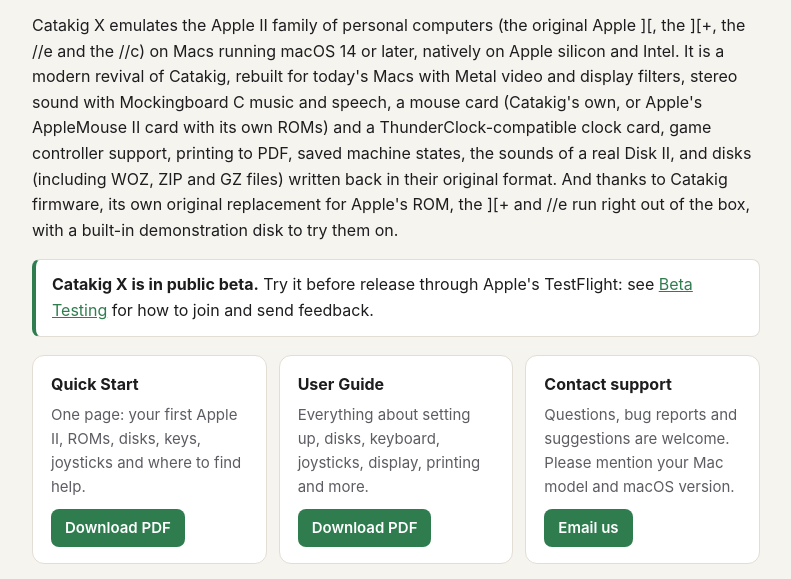
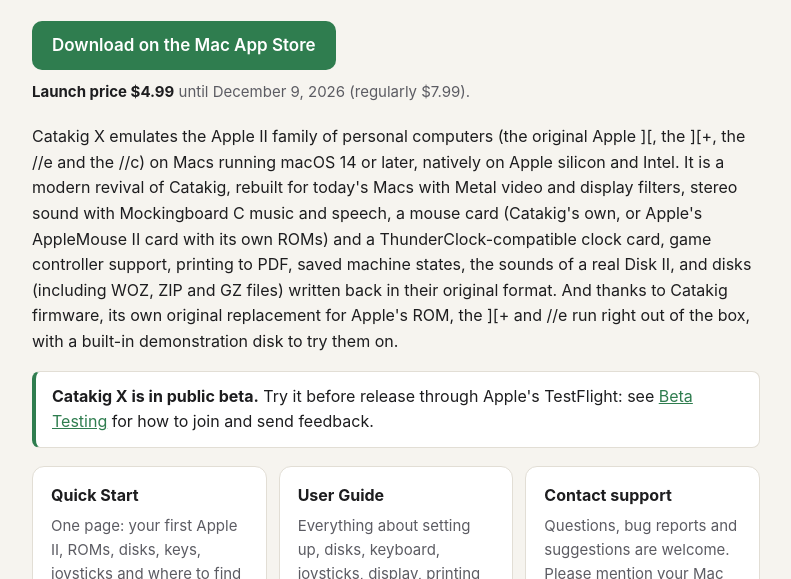
Before and after one commit to catakigx/Catakig-X, a plain HTML site: page docs/index.html in a window 1280 px wide. Shown: the part 220-799 px from the top of the page, without its empty margins (244-1035 px from the left). Drawn offline with Linux system fonts and the light colour scheme.

Commit message:
Support site: Mac App Store download button and launch price
The launch price line hides itself after December 9, 2026 and sits
between LAUNCH-PRICE markers for easy removal.

Co-Authored-By: Claude Opus 5.5 <noreply@anthropic.com>
Claude-Session: https://claude.ai/code/session_01JjCmPDMW7KgGRVkH9uv7go

```diff
--- a/docs/index.html
+++ b/docs/index.html
@@ -30,6 +30,16 @@
     <p>A retro 8-bit computer emulator for the Mac.</p>
   </div>
 </section>
+
+<div class="get">
+  <a class="button big" href="https://apps.apple.com/us/app/catakig-x/id6828658053">Download on the Mac App Store</a>
+  <!-- LAUNCH-PRICE:BEGIN  Launch price ends December 9, 2026. The script hides it after that date; delete this block (and the script below) whenever convenient. -->
+  <p class="price" id="launch-price"><strong>Launch price $4.99</strong> until December 9, 2026 (regularly $7.99).</p>
+  <script>
+    if (new Date() >= new Date("2026-12-10T00:00:00-08:00")) document.getElementById("launch-price").hidden = true;
+  </script>
+  <!-- LAUNCH-PRICE:END -->
+</div>
 
 <p>Catakig X emulates the Apple II family of personal computers (the original <span class="nw">Apple ][</span>, the <span class="nw">][+</span>, the <span class="nw">//e</span> and the <span class="nw">//c</span>) on Macs running macOS 14 or later, natively on Apple silicon and Intel. It is a modern revival of Catakig, rebuilt for today's Macs with Metal video and display filters, stereo sound with Mockingboard C music and speech, a mouse card (Catakig's own, or Apple's AppleMouse II card with its own ROMs) and a ThunderClock-compatible clock card, game controller support, printing to PDF, saved machine states, the sounds of a real Disk II, and disks (including WOZ, ZIP and GZ files) written back in their original format. And thanks to Catakig firmware, its own original replacement for Apple's ROM, the <span class="nw">][+</span> and <span class="nw">//e</span> run right out of the box, with a built-in demonstration disk to try them on.</p>
 
@@ -753,7 +763,7 @@ way.</p>
 <footer class="site">
   <div class="wrap">
     <p>© 2026 Rodney Thacker. Catakig X is based on Catakig, the open-source emulator originally written by Colin Klipsch, and is distributed under its original license. Colin Klipsch is not involved with Catakig X and has not endorsed it.</p>
-    <p>Apple, Apple II, Apple ][, Apple //e, Apple //c and Mac are trademarks of Apple Inc., registered in the U.S. and other countries. Catakig X is an independent product and is not affiliated with, authorized, sponsored, or endorsed by Apple Inc. These names are used only to describe compatibility.</p>
+    <p>Apple, Apple II, Apple ][, Apple //e, Apple //c and Mac are trademarks of Apple Inc., registered in the U.S. and other countries. Catakig X is an independent product and is not affiliated with, authorized, sponsored, or endorsed by Apple Inc. These names are used only to describe compatibility. Mac App Store is a service mark of Apple Inc.</p>
     <p><a href="./">Support</a> · <a href="beta.html">Beta Testing</a> · <a href="privacy.html">Privacy Policy</a> · <a href="mailto:catakigx@icloud.com">catakigx@icloud.com</a></p>
   </div>
 </footer>
--- a/docs/style.css
+++ b/docs/style.css
@@ -56,6 +56,11 @@ code { font-family: ui-monospace, Menlo, monospace; font-size: 0.9em; background
 .card p { margin: 0 0 10px; font-size: 15px; color: var(--muted); }
 .button { display: inline-block; background: var(--accent); color: var(--accent-ink); text-decoration: none; font-weight: 600; font-size: 15px; padding: 7px 14px; border-radius: 8px; }
 
+.get { display: flex; flex-wrap: wrap; align-items: center; gap: 10px 16px; margin: 8px 0 20px; }
+.button.big { font-size: 17px; padding: 11px 20px; border-radius: 10px; }
+.get .price { margin: 0; color: var(--muted); font-size: 15px; }
+.get .price strong { color: var(--text); }
+
 .note { background: var(--surface); border: 1px solid var(--line); border-left: 4px solid var(--accent); border-radius: 8px; padding: 12px 16px; margin: 16px 0; }
 
 .faq-group { margin-top: 30px; }
```
